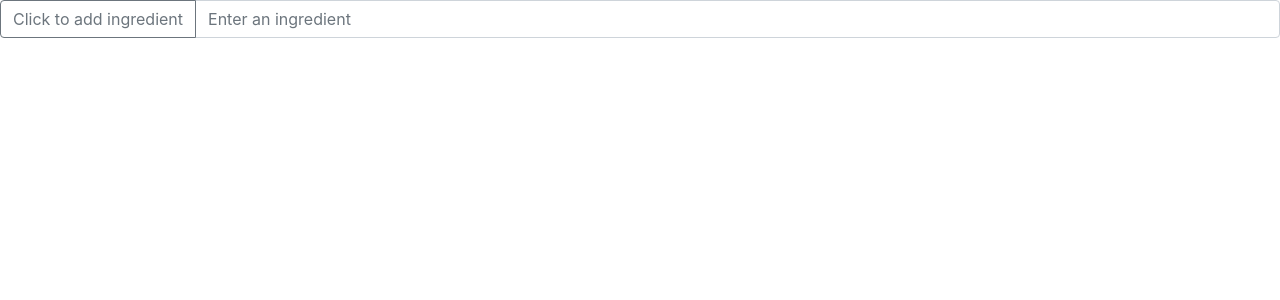
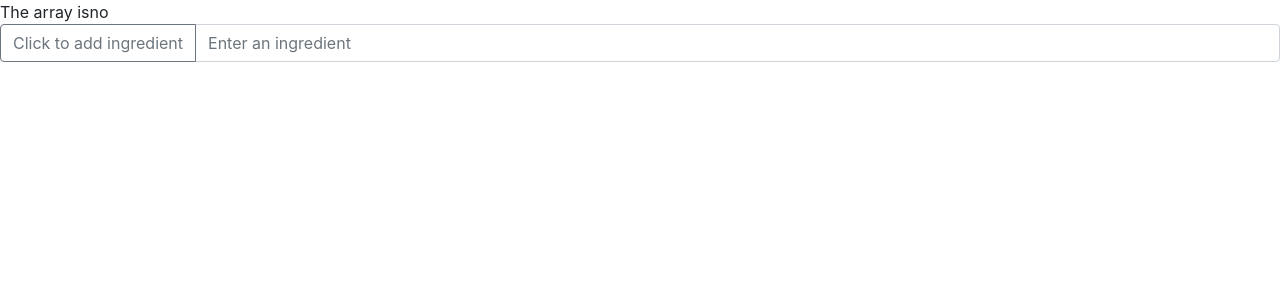
Before and after one commit to nhowlandatl/react-recipe-project, a React (Create React App) app: page / in a window 1280 px wide. Shown: the top 300 px of the page. Built offline with nearby package versions, Linux system fonts and the light colour scheme.

Commit message:
trying to add conditional rendering

```diff
--- a/src/components/Form.js
+++ b/src/components/Form.js
@@ -29,7 +29,6 @@ class Form extends Component {
   addIngredient = () => {
     // Here I want to add the local react state value (what was just typed) to the redux store as an ingredient
     this.props.addIngredient(this.state.value);
-    console.log(this.props.ingredients)
   }
     // getRecipe = () => {
     //     return axios({
--- a/src/components/Ingredient.js
+++ b/src/components/Ingredient.js
@@ -0,0 +1,35 @@
+import React, { Component } from 'react';
+import { connect } from 'react-redux';
+import { Card, Row, Container, CardDeck, FormControl, Button, InputGroup } from 'react-bootstrap';
+
+class Ingredient extends Component {
+    render() {
+        // console.log(this.props.ingredients)
+        // Create each ingredient card
+        let ingredientCard = this.props.ingredients.map(ingredient => {
+            return (
+                <Card style={{width: '18rem'}}>
+                {ingredient}
+                </Card>
+            )
+        })
+      // Display all the ingredients inside a card deck
+        return (
+                <div>
+                    <Container>
+                        <CardDeck>
+                            {ingredientCard}
+                        </CardDeck>
+                    </Container>
+                </div>
+            )
+      }
+  }
+
+  function mapStateToProps(state) {
+    return {
+      ingredients: state.ingredients
+    }
+  }
+
+  export default connect(mapStateToProps)(Ingredient);
--- a/src/components/Recipe.js
+++ b/src/components/Recipe.js
@@ -1,21 +1,24 @@
 import React, { Component } from 'react';
 import { connect } from 'react-redux';
-// import { Card } from 'react-bootstrap';
+import { Card, Row, Container, CardDeck, FormControl, Button, InputGroup } from 'react-bootstrap';
 
 class Recipe extends Component {
+
   render() {
-    // Here you need to map over the array of recipes to display
+    const isLengthy = this.props.ingredients.length;
       return (
-              <div>
-                {this.props.recipes[0].image}
-              </div>
-          )
-    }
+        <div>
+            The array is{isLengthy ? 'yes' : 'no'}
+        </div>
+      )
+  }
 }
 
+// Need ingredient array to pass into find recipe function
 function mapStateToProps(state) {
   return {
-    recipes: state.recipes
+    // recipes: state.recipes
+    ingredients: state.ingredients
   }
 }
 
--- a/src/index.js
+++ b/src/index.js
@@ -5,6 +5,7 @@ import 'bootstrap/dist/css/bootstrap.min.css';
 import * as serviceWorker from './serviceWorker';
 import Form from './components/Form';
 import Recipe from './components/Recipe';
+import Ingredient from './components/Ingredient';
 import { createStore } from 'redux';
 import { Provider } from 'react-redux';
 
@@ -12,7 +13,7 @@ import { Provider } from 'react-redux';
 const initialState = {
   value: '',
   recipes: [{title: 'test recipe'}],
-  ingredients: ['oregano']
+  ingredients: []
 }
 
 // Write functions for your reducer here
@@ -26,7 +27,7 @@ function reducer(state = initialState, action) {
     case 'ADD_INGREDIENT':
       return {
         ...state,
-        ingredients: state.ingredients.push(action.payload)
+        ingredients: state.ingredients.concat(action.payload)
       }
   default:
     return state;
@@ -41,6 +42,7 @@ ReactDOM.render(
     <Provider store={store}>
       <Recipe/>
       <Form/>
+      <Ingredient/>
     </Provider>
   </React.StrictMode>,
   document.getElementById('root')
```
